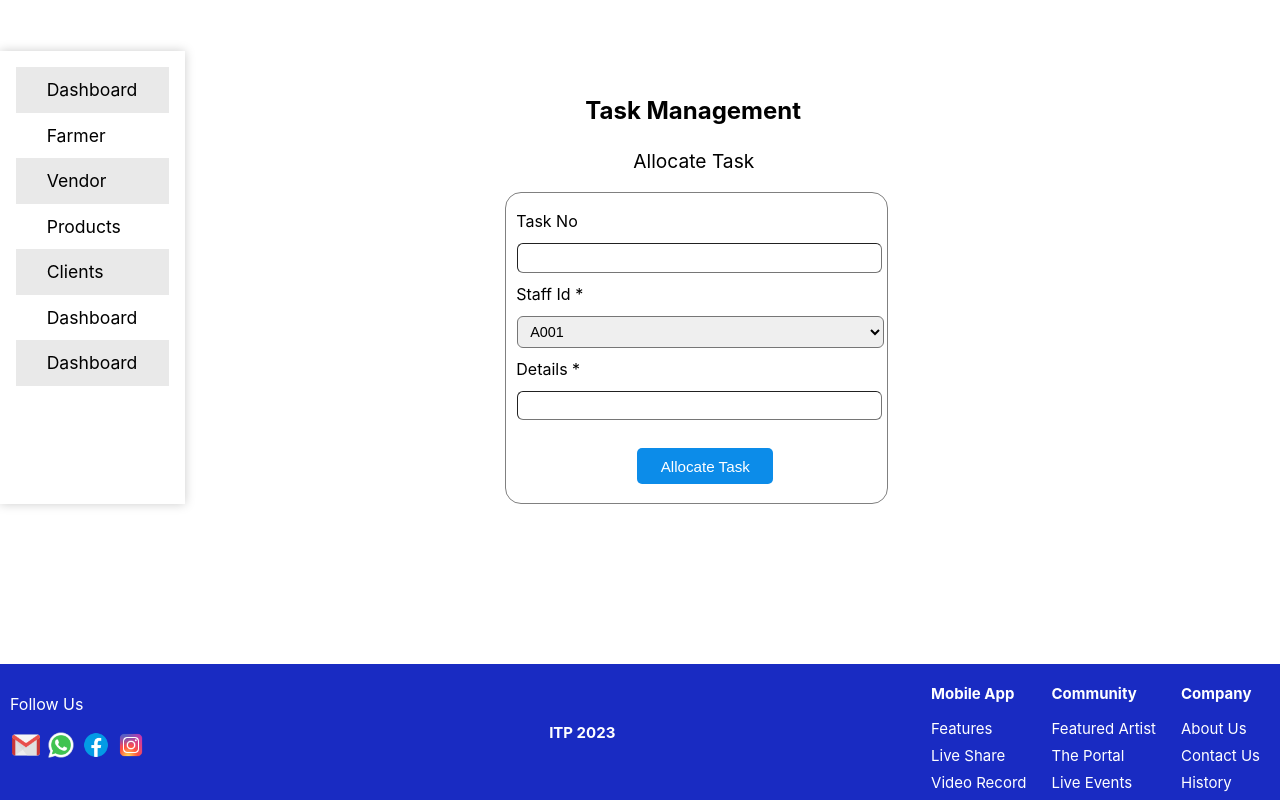
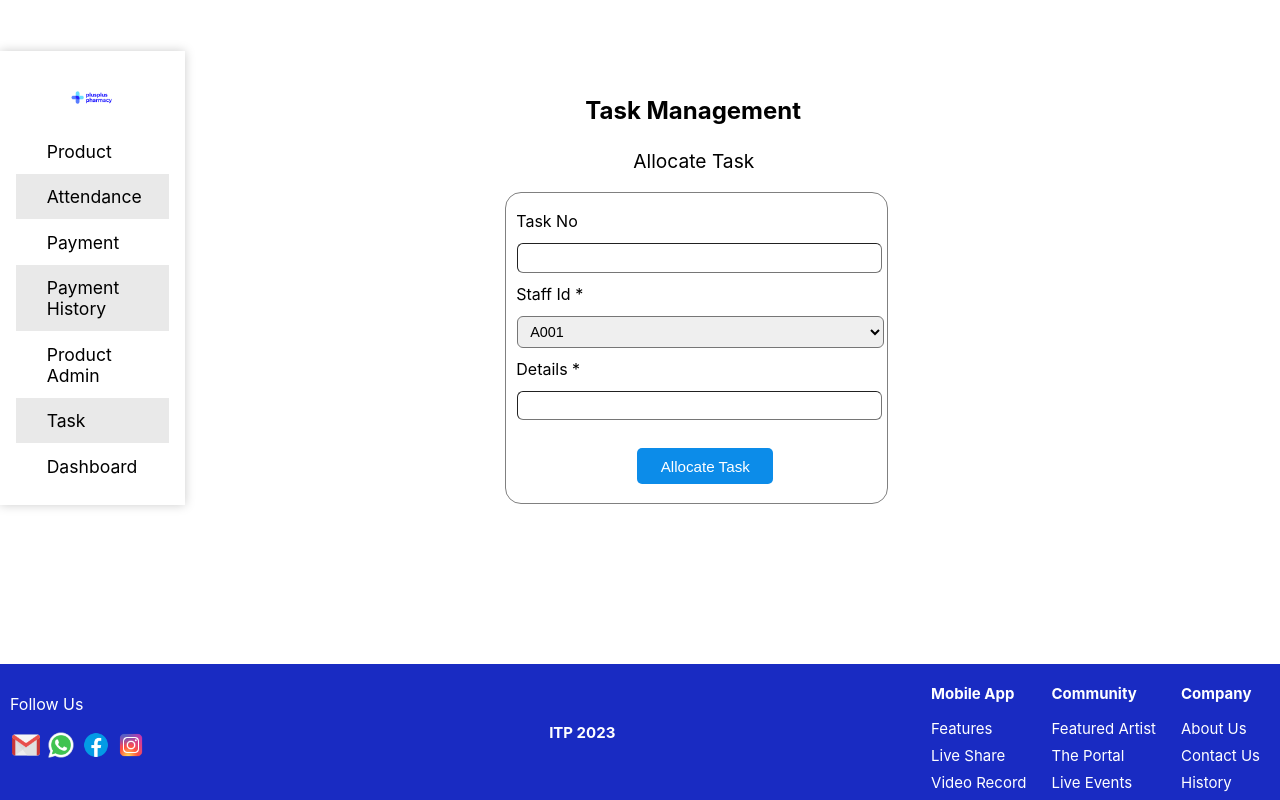
Before and after one commit to thelllmike/phamacy, a React (Create React App) app: page /taskallocationpage in a window 1280 px wide. Built offline with nearby package versions, Linux system fonts and the light colour scheme.

Commit message:
lesft side bar

```diff
--- a/src/Components/AddProductForm.js
+++ b/src/Components/AddProductForm.js
@@ -2,6 +2,8 @@ import React, { Component } from "react";
 import "../Styles/AddProductForm.css";
 import "../Styles/Header.css";
 import "../Styles/LeftSidebar.css";
+import logo from "../images/logo.png";
+
 import axios from 'axios';
 import {BrowserRouter as Router, Link} from "react-router-dom";
 import Footer from "../Components/Footer";
@@ -114,34 +116,35 @@ render() {
     return(
         <div className='AddProductForm'>
            	<div className='left-sidebar'>
+					<img src={logo} alt='' className='header-logo' />
 					<div className='component-name dashboard'>
 						<div className='text'>
-						<a href='/dashboard'> Dashboard</a>
+							<a href='/producthomepage'>Product</a>
 						</div>
 					</div>
 					<div className='component-name farmer'>
 						<div className='text'>
-						<a href='/farmer'> Farmer</a>
+							<a href='/farmer'> Attendance</a>
 						</div>
 					</div>
 					<div className='component-name vendor'>
 						<div className='text'>
-						<a href='/vendor'> Vendor</a>
+							<a href='/vendor'> Payment</a>
 						</div>
 					</div>
 					<div className='component-name products'>
 						<div className='text'>
-						<a href='/product'> Products</a>
+							<a href='/product'> Payment History</a>
 						</div>
 					</div>
 					<div className='component-name clients'>
 						<div className='text'>
-					    <a href='/client'>Clients</a>{" "}
+							<a href='/client'>Product Admin</a>{" "}
 						</div>
 					</div>
 					<div className='component-name dashboard'>
 						<div className='text'>
-						<a href='/dashboard'> Dashboard</a>
+							<a href='/dashboard'>Task</a>
 						</div>
 					</div>
 					<div className='component-name dashboard'>
--- a/src/Components/ManageAttendancePage.js
+++ b/src/Components/ManageAttendancePage.js
@@ -79,35 +79,36 @@ export default class ManageAttendancePage extends Component {
     render() {
         return (
             <div className='ManageAttendancePage'>
-                <div className="left-sidebar">
+               <div className='left-sidebar'>
+					<img src={logo} alt='' className='header-logo' />
 					<div className='component-name dashboard'>
 						<div className='text'>
-                            <a href='/dashboard'> Dashboard</a>
+							<a href='/producthomepage'>Product</a>
 						</div>
 					</div>
 					<div className='component-name farmer'>
 						<div className='text'>
-                            <a href='/farmer'> Farmer</a>
+							<a href='/farmer'> Attendance</a>
 						</div>
 					</div>
 					<div className='component-name vendor'>
 						<div className='text'>
-                            <a href='/vendor'> Vendor</a>
+							<a href='/vendor'> Payment</a>
 						</div>
 					</div>
 					<div className='component-name products'>
 						<div className='text'>
-                            <a href='/product'> Products</a>
+							<a href='/product'> Payment History</a>
 						</div>
 					</div>
 					<div className='component-name clients'>
 						<div className='text'>
-                            <a href='/client'>Clients</a>{" "}
+							<a href='/client'>Product Admin</a>{" "}
 						</div>
 					</div>
 					<div className='component-name dashboard'>
 						<div className='text'>
-                            <a href='/dashboard'> Dashboard</a>
+							<a href='/dashboard'>Task</a>
 						</div>
 					</div>
 					<div className='component-name dashboard'>
--- a/src/Components/MarkAttendancePage.js
+++ b/src/Components/MarkAttendancePage.js
@@ -101,35 +101,36 @@ export default class MarkAttendancePage extends Component{
     render(){
         return(
             <div className="MarkAttendancePage">
-                <div className="left-sidebar">
+             <div className='left-sidebar'>
+					<img src={logo} alt='' className='header-logo' />
 					<div className='component-name dashboard'>
 						<div className='text'>
-							<a href='/dashboard'> Dashboard</a>
+							<a href='/producthomepage'>Product</a>
 						</div>
 					</div>
 					<div className='component-name farmer'>
 						<div className='text'>
-							<a href='/farmer'> Farmer</a>
+							<a href='/farmer'> Attendance</a>
 						</div>
 					</div>
 					<div className='component-name vendor'>
 						<div className='text'>
-							<a href='/vendor'> Vendor</a>
+							<a href='/vendor'> Payment</a>
 						</div>
 					</div>
 					<div className='component-name products'>
 						<div className='text'>
-							<a href='/product'> Products</a>
+							<a href='/product'> Payment History</a>
 						</div>
 					</div>
 					<div className='component-name clients'>
 						<div className='text'>
-							<a href='/client'>Clients</a>{" "}
+							<a href='/client'>Product Admin</a>{" "}
 						</div>
 					</div>
 					<div className='component-name dashboard'>
 						<div className='text'>
-							<a href='/dashboard'> Dashboard</a>
+							<a href='/dashboard'>Task</a>
 						</div>
 					</div>
 					<div className='component-name dashboard'>
--- a/src/Components/ProductHomePage.js
+++ b/src/Components/ProductHomePage.js
@@ -55,35 +55,36 @@ export default class ProductHomePage extends Component {
 	render() {
 		return (
 			<div className='ProductHomePage'>
-<div className="left-sidebar">
+	<div className='left-sidebar'>
+					<img src={logo} alt='' className='header-logo' />
 					<div className='component-name dashboard'>
 						<div className='text'>
-                            <a href='/dashboard'> Dashboard</a>
+							<a href='/producthomepage'>Product</a>
 						</div>
 					</div>
 					<div className='component-name farmer'>
 						<div className='text'>
-                            <a href='/farmer'> Farmer</a>
+							<a href='/farmer'> Attendance</a>
 						</div>
 					</div>
 					<div className='component-name vendor'>
 						<div className='text'>
-                            <a href='/vendor'> Vendor</a>
+							<a href='/vendor'> Payment</a>
 						</div>
 					</div>
 					<div className='component-name products'>
 						<div className='text'>
-                            <a href='/product'> Products</a>
+							<a href='/product'> Payment History</a>
 						</div>
 					</div>
 					<div className='component-name clients'>
 						<div className='text'>
-                            <a href='/client'>Clients</a>{" "}
+							<a href='/client'>Product Admin</a>{" "}
 						</div>
 					</div>
 					<div className='component-name dashboard'>
 						<div className='text'>
-                            <a href='/dashboard'> Dashboard</a>
+							<a href='/dashboard'>Task</a>
 						</div>
 					</div>
 					<div className='component-name dashboard'>
--- a/src/Components/TaskAllocationPage.js
+++ b/src/Components/TaskAllocationPage.js
@@ -1,5 +1,6 @@
 import React, { Component } from "react";
 import "../Styles/TaskAllocationPage.css";
+import logo from "../images/logo.png";
 import "../Styles/Header.css";
 import "../Styles/LeftSidebar.css";
 import axios from 'axios';
@@ -97,35 +98,36 @@ export default class TaskAllocationPage extends Component{
     render(){
         return(
             <div className="TaskAllocationPage">
-                <div className="left-sidebar">
+            	<div className='left-sidebar'>
+					<img src={logo} alt='' className='header-logo' />
 					<div className='component-name dashboard'>
 						<div className='text'>
-							<a href='/dashboard'> Dashboard</a>
+							<a href='/producthomepage'>Product</a>
 						</div>
 					</div>
 					<div className='component-name farmer'>
 						<div className='text'>
-							<a href='/farmer'> Farmer</a>
+							<a href='/farmer'> Attendance</a>
 						</div>
 					</div>
 					<div className='component-name vendor'>
 						<div className='text'>
-							<a href='/vendor'> Vendor</a>
+							<a href='/vendor'> Payment</a>
 						</div>
 					</div>
 					<div className='component-name products'>
 						<div className='text'>
-							<a href='/product'> Products</a>
+							<a href='/product'> Payment History</a>
 						</div>
 					</div>
 					<div className='component-name clients'>
 						<div className='text'>
-							<a href='/client'>Clients</a>{" "}
+							<a href='/client'>Product Admin</a>{" "}
 						</div>
 					</div>
 					<div className='component-name dashboard'>
 						<div className='text'>
-							<a href='/dashboard'> Dashboard</a>
+							<a href='/dashboard'>Task</a>
 						</div>
 					</div>
 					<div className='component-name dashboard'>
--- a/src/Components/TaskManagementPage.js
+++ b/src/Components/TaskManagementPage.js
@@ -86,27 +86,27 @@ export default class taskHomePage extends Component {
 					</div>
 					<div className='component-name farmer'>
 						<div className='text'>
-							<a href='/farmer'> Farmer</a>
+							<a href='/farmer'> Attendance</a>
 						</div>
 					</div>
 					<div className='component-name vendor'>
 						<div className='text'>
-							<a href='/vendor'> Vendor</a>
+							<a href='/vendor'> Payment</a>
 						</div>
 					</div>
 					<div className='component-name products'>
 						<div className='text'>
-							<a href='/product'> Products</a>
+							<a href='/product'> Payment History</a>
 						</div>
 					</div>
 					<div className='component-name clients'>
 						<div className='text'>
-							<a href='/client'>Clients</a>{" "}
+							<a href='/client'>Product Admin</a>{" "}
 						</div>
 					</div>
 					<div className='component-name dashboard'>
 						<div className='text'>
-							<a href='/dashboard'> Dashboard</a>
+							<a href='/dashboard'>Task</a>
 						</div>
 					</div>
 					<div className='component-name dashboard'>
```
Lines whose indentation alone changed are shown as unchanged.
